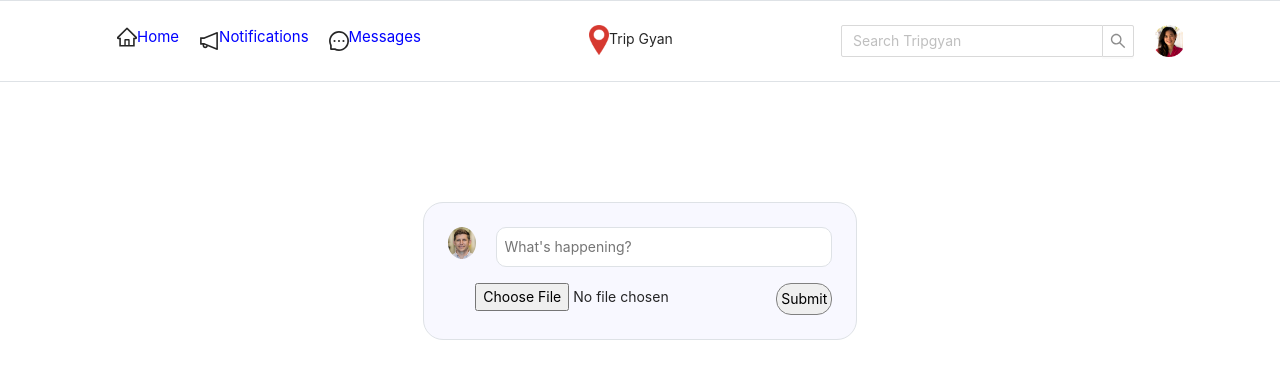
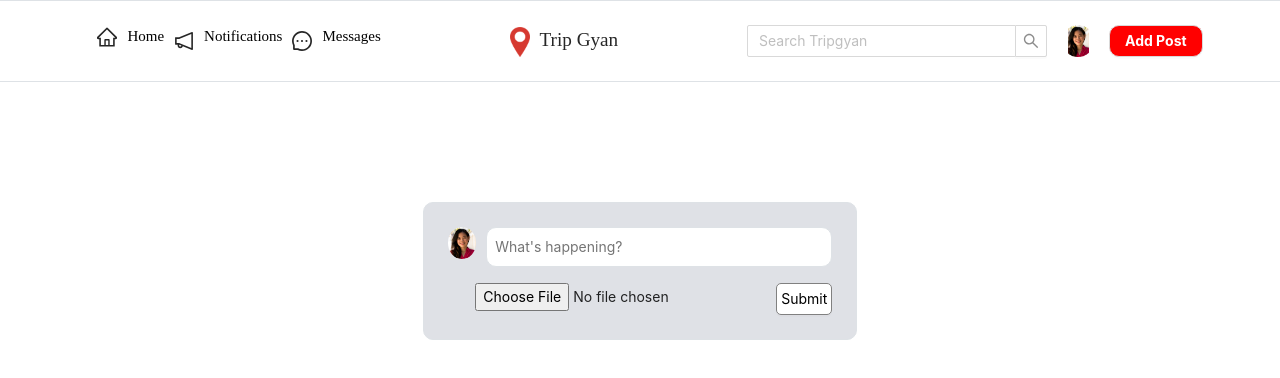
Before and after one commit to AkshayDeshmukh45/social-feed-webapp, a React (Create React App) app: page / in a window 1280 px wide. Shown: the top 378 px of the page. Built offline with nearby package versions, Linux system fonts and the light colour scheme.

Commit message:
submission cmmit

```diff
--- a/package.json
+++ b/package.json
@@ -11,7 +11,7 @@
     "moment": "^2.29.1",
     "react": "^17.0.2",
     "react-dom": "^17.0.2",
-    "react-router-dom": "^6.0.2",
+    "react-router-dom": "^5.0.0",
     "react-scripts": "^3.4.4",
     "web-vitals": "^1.1.2"
   },
--- a/src/App.js
+++ b/src/App.js
@@ -1,26 +1,28 @@
 import React from "react";
 import Header from "./Header";
-import CommentBox from "./CommentBox";
-import Commentbox from "./CommentBox";
-import CommentWidgets from "./CommentWidgets";
 import UploadPost from "./UploadPost.js";
 import Postjson from "./Postjson";
-import { Route, Switch } from "react-router-dom";
-// import Signup from "./Signup.js";
-
+import { BrowserRouter as Router, Route, Switch } from "react-router-dom";
+import Login from "./Login.js";
+// import LoginLayout from "./LoginLayout.js";
+// import Login from './LoginApi.json'
 
 function App() {
   return (
     <>
       <Header />
       <UploadPost />
-
-      <div>
-        <Postjson />
-        {/* <CommentWidgets /> */}
-        {/* <CommentBox /> */}
-      </div>
-      {/* <Signup /> */}
+      <Postjson />
+      {/* <Router>
+      <Switch> */}
+      {/* <Route path="/" exact component={Login} /> */}
+      {/* <Route path= "/LoginLayout" exact component= {LoginLayout} /> */}
+      {/* <Route path="/Header" exact component={Header} />
+      <Route path="/UploadPost" exact component={UploadPost} />
+      <Route path="/Postjson" exact component={Postjson} /> */}
+      {/* <Route path= "/Login" exact component= {Login} /> */}
+      {/* </Switch> */}
+      {/* </Router> */}
     </>
   );
 }
--- a/src/Header.js
+++ b/src/Header.js
@@ -39,8 +39,8 @@
         .then((res) => res.json())
         .then((data) => {
           console.log(data, "this is data from cloudinary");
-          // setimage(data.secure_url);
-          // localStorage.setItem("img", JSON.stringify(data.url));
+          setImg(data.secure_url);
+          localStorage.setItem("img", JSON.stringify(data.url));
           const temp = { Image: data.url, Title: title };
           localStorage.setItem("Values", JSON.stringify(temp));
           // setPreView(data.url);
@@ -61,7 +61,7 @@
   // }
 
   const takeImg = async (event) => {
-    // const file = event.target.files;
+    const file = event.target.files;
     await handleImage(event.target.files);
   };
 
@@ -76,29 +76,47 @@
       <div className="h-10  border p-4  w-100 d-flex justify-content-around flex-wrap">
         {/* Left Side */}
         <div
-          className="d-flex justify-content-around   md:w-100  flex-wrap"
-          // style={{ marginLeft: "100px" }}
+          className="d-flex justify-content-around  md:w-100  flex-wrap"
+          style={{fontFamily:"Ubuntu", }}
         >
           <div
             className="d-flex"
             style={{ alignSelf: "start", alignContent: "start" }}
           >
-            <HomeOutlined style={{ fontSize: "20px",marginLeft: "20px" }} />
-            <span className="" style={{ color: "blue", fontSize: "15px" }}>
+            <HomeOutlined
+              style={{
+                marginLeft: "10px",
+                fontSize: "20px",
+                marginLeft: "20px",
+              }}
+            />
+            <span
+              className=""
+              style={{ marginLeft: "10px", color: "black", fontSize: "15px" }}
+            >
               {" "}
               Home
             </span>
           </div>
           <div className="d-flex">
-            <NotificationOutlined style={{ fontSize: "20px",marginLeft: "20px" }}  />
-            <span className="" style={{ color: "blue", fontSize: "15px" }}>
+            <NotificationOutlined
+              style={{ fontSize: "20px", marginLeft: "10px" }}
+            />
+            <span
+              className=""
+              style={{ marginLeft: "10px", color: "black", fontSize: "15px" }}
+            >
               {" "}
               Notifications
             </span>
           </div>
           <div className="d-flex">
-            <MessageOutlined style={{ fontSize: "20px",marginLeft: "20px" }} />
-            <span className="" style={{ color: "blue", fontSize: "15px" }}>
+            <MessageOutlined style={{ fontSize: "20px", marginLeft: "10px" }} />
+            <span
+              className=""
+              style={{ marginLeft: "10px", color: "black", fontSize: "15px" }}
+            >
+              {" "}
               Messages
             </span>
           </div>
@@ -106,7 +124,15 @@
 
         <div>
           <img src={Logo} height={30} width={20} />
-          <span>Trip Gyan</span>
+          <span
+            style={{
+              marginLeft: "10px",
+              fontSize: "1.2rem",
+              fontFamily: "monoscope",
+            }}
+          >
+            Trip Gyan
+          </span>
         </div>
         <div>
           <div className="d-flex">
@@ -120,15 +146,26 @@
             <Avatar
               className="rounded"
               src={Profile}
-              width={40}
-              height={40}
-              layout="fixed"
-              style={{ marginLeft: "20px" }}
+              width={100}
+              height={100}
+              style={{ objectFit: "contain", marginLeft: "1.25rem" }}
             />
+            <Button
+              style={{
+                marginLeft: "1.25rem",
+                color: "white",
+                backgroundColor: "red",
+                fontSize: "14px",
+                fontWeight: "bold",
+                borderRadius: "10px",
+              }}
+            >
+              Add Post
+            </Button>
           </div>
+          <div></div>
         </div>
       </div>
-
     </div>
   );
 }
--- /dev/null
+++ b/src/LoginApi.json
@@ -0,0 +1,8 @@
+{
+  "login": [
+    {
+      "email": "abc@example.com",
+      "password": "abc@123.com"
+    }
+  ]
+}
--- /dev/null
+++ b/src/LoginLayout.js
@@ -0,0 +1,70 @@
+import React from "react";
+import { useHistory } from "react-router-dom";
+import { useState, useEffect } from "react";
+
+function LoginLayout() {
+  const [email, setEmail] = useState(" ");
+  const [password, setPassword] = useState(" ");
+
+  const history = useHistory();
+
+  useEffect =
+    (() => {
+      if (localStorage.getItem(`user-info`)) {
+        history.push("./Login");
+      }
+    },
+    []);
+
+  async function login() {
+    console.warn("Data", email, password);
+    let items ={email, password};
+    let result = await fetch('LoginApi.json')
+    method: 'POST',
+    header: {
+        'content-type': 'application/json',
+        "Accept": 'application/json'
+    },
+    body: JSON.stringify(items)
+  });
+  result= await result.json();
+  localStorage.setItem('user-info',JSON.stringify(result));
+  history.push(./Login)
+
+  return (
+    <div className="col-sm-6 offset-sm-3">
+      <h1>Login Page</h1>
+      <input
+        type="text"
+        className="form-control"
+        placeholder="Email"
+        onChange={(e) => setEmail(e.target.value)}
+      />
+      <br></br>
+      <input
+        type="password"
+        className="form-control"
+        placeholder="Password"
+        onChange={(e) => setPassword(e.target.value)}
+      />
+
+      <Container>
+        ...
+        <Row>
+          <Col xs="6">
+            <Button color="primary" className="px-4" onClick={login}>
+              Login
+            </Button>
+          </Col>
+          <Col xs="6" className="text-right">
+            <Button color="link" className="px-0">
+              Forgot password?
+            </Button>
+          </Col>
+        </Row>
+        ...
+      </Container>
+    </div>
+  );
+}
+export default LoginLayout;
--- a/src/Postjson.js
+++ b/src/Postjson.js
@@ -1,16 +1,14 @@
 import React, { useEffect, useState } from "react";
-import { Card, Form, Input, Layout, Avatar } from "antd";
+import {Button, Card, Form, Input, Layout, Avatar } from "antd";
 import Profile from "./Profile1.png";
 import Prof from "./profile2.png";
-import "./Postjson.css";
-import CommentBox from "./CommentBox";
-import CommentWidgets from "./CommentWidgets";
 import PostCard from "./PostCard";
 import {
   HomeOutlined,
   NotificationOutlined,
   MessageOutlined,
 } from "@ant-design/icons";
+
 function Postjson() {
   const { TextArea } = Input;
   const [dynamicData, setDynamicData] = useState([]);
@@ -32,46 +30,46 @@
   const user2 = [
     {
       id: 1,
-      name: "Ammela Kerr",
-      time: "June 14",
+      name: "Amella Jones",
+      time: "June 22",
       message: "Thats was amazing Trip",
-      post: "./profile2.png",
+      post: "./profile1.png",
     },
 
     {
       id: 2,
-      name: "John Doe",
-      time: "June 20",
+      name: "Tony Jones",
+      time: "Sept 20",
       message: "Thats was amazing Trip",
       post: "./profile1.png",
     },
     {
       id: 3,
-      name: "Peters Berg",
-      time: "June 16",
+      name: "Jone Dee",
+      time: "Oct 20",
       message: "Thats was amazing Trip",
       post: "./profile1.png",
     },
 
     {
       id: 4,
-      name: "Alleana Grande",
-      time: "Aug 20",
-      message: "Thats was amazing Jurney",
+      name: "John Doe",
+      time: "Nov 2",
+      message: "Thats was amazing Trip",
       post: "./profile1.png",
     },
     {
       id: 5,
-      name: "Suzi Bates",
-      time: "Nov 20",
-      message: "Thats was Wonderfull",
-      post: "./profile2.png",
+      name: "Peters Berg",
+      time: "June 20",
+      message: "Thats was amazing Trip",
+      post: "./profile1.png",
     },
 
     {
       id: 6,
       name: "Peters Berg",
-      time: "DEC 20",
+      time: "June 20",
       message: "Thats was amazing Trip",
       post: "./profile1.png",
     },
@@ -124,27 +122,6 @@
       message: "Thats was amazing Trip",
       post: "./profile1.png",
     },
-    {
-      id: 14,
-      name: "Peters Berg",
-      time: "June 20",
-      message: "Thats was amazing Trip",
-      post: "./profile1.png",
-    },
-    {
-      id: 12,
-      name: "Peters Berg",
-      time: "June 20",
-      message: "Thats was amazing Trip",
-      post: "./profile1.png",
-    },
-    {
-      id: 13,
-      name: "Peters Berg",
-      time: "June 20",
-      message: "Thats was amazing Trip",
-      post: "./profile1.png",
-    },
   ];
   const takeImg = async (event) => {
     // const file = event.target.files;
@@ -161,14 +138,12 @@
     var exist = await localStorage.getItem("Values");
 
     exist = exist ? [...JSON.parse(exist), temp] : [];
-    console.log(exist, "<<<exist");
+    console.log(exist, "exist");
     await localStorage.setItem("Values", JSON.stringify(exist));
     event.preventDefault();
     setTogglePost(!togglePost);
   };
   const handleImage = async (imageAdd) => {
-    // console.log("this is image add >>>>  >>",imageAdd)
-
     try {
       console.log(imageAdd, "handle image called");
       // console.log("handleUpload called")
@@ -179,14 +154,12 @@
       console.log("before cloud post");
 
       fetch("https://api.cloudinary.com/v1_1/quink-post/image/upload", {
-        method: "post",
+        method: "POST",
         body: data,
       })
         .then((res) => res.json())
         .then(async (data) => {
           console.log(data, "this is data from cloudinary");
-          // setimage(data.secure_url);
-          // localStorage.setItem("sjdgsjd", JSON.stringify(data.url));
           setImg(data?.url);
           // const temp = await {
           //   Image: data?.url,
@@ -196,7 +169,7 @@
           // var exist = await localStorage.getItem("Values");
 
           // exist = exist ? [...JSON.parse(exist), temp] : [];
-          // console.log(exist, "<<<exist");
+          // console.log(exist, "exist");
           // await localStorage.setItem("Values", JSON.stringify(exist));
           // setPreView(data.url);
         })
@@ -212,7 +185,7 @@
   useEffect(() => {
     const temp = localStorage.getItem("Values");
     setDynamicData(JSON.parse(temp));
-    console.log(temp, "<<this is temp");
+    console.log(temp, "this is temp");
   }, [togglePost]);
 
   function getVal(event, id) {
@@ -245,13 +218,14 @@
           className=" col-md-12 col-xl-4   d-flex flex-column   align-items-center p-4 border w-md-50 "
           style={{
             margin: "auto",
-            borderRadius: "20px",
-            backgroundColor: "#F8F8FF",
+            borderRadius: "10px",
+            backgroundColor: "#dfe1e6",
+            marginTop: "0",
           }}
         >
           <div className="d-flex justify-content-start w-100">
             <Avatar
-              src={Profile}
+              src={Prof}
               width={50}
               height={50}
               style={{ objectFit: "contain" }}
@@ -261,64 +235,35 @@
               type="text"
               value={title}
               placeholder="What's happening?"
-              className="w-100 md:w-100  border p-2"
+              className="w-100 md:w-80  border p-2"
               onChange={(e) => setTitle(e.target.value)}
-              style={{ marginLeft: "20px", borderRadius: "10px" }}
+              style={{ marginLeft: "10px", borderRadius: "10px" }}
             />
           </div>
 
           <div className="d-flex w-100 mt-3 justify-content-end">
             <input
-
               type="file"
               name="img-upload"
               onChange={takeImg}
               // onChange={(e) => handleImage(e.target.files)}
-              value={img}
+              // value={img}
             />
-            <button
+            <Button
               className="p-1"
               style={{
+                // width: "10rem",
                 padding: "0px",
-                borderRadius: "15px",
+                borderRadius: "5px",
                 color: "black",
                 border: "1px solid grey",
               }}
               onClick={storageValues}
             >
               Submit
-            </button>
+            </Button>
           </div>
-
-          {/* <button
-            style={{
-              width: "10rem",
-              padding: "0px",
-              borderRadius: "15px",
-              marginTop: "1rem",
-              backgroundColor: "red",
-              color: "white",
-            }}
-            onClick={storageValues}
-          >
-            Cancel
-          </button> */}
         </div>
-
-        {/* <form action="" onSubmit={storageValues}>
-                <input type="text" value={title} onChange={(e) => setTitle(e.target.value)} />
-                <input className="abcd" type="file" name="img-upload"
-                onChange={takeImg}
-                // onChange={(e) => handleImage(e.target.files)}
-                value={img}/>
-                <br />
-                <input type="submit" name="Submit" style={{backgroundColor: "yellow"}}/>
-              </form> */}
-        {/* {
-                preView && (
-                  <img src={preView} alt="" style={{width: "200px", height: "200px"}} />
-                )
-              } */}
       </div>
       <div
         style={{
@@ -328,94 +273,9 @@
         }}
       >
         <>
-
-        </>
-        <>
           {/* {user2?.map((user) => { */}
           {dynamicData?.map((user, id) => {
             return <PostCard user={user} userName={user2[id]} />;
-            // return (
-            // <Layout className="container1">
-            //   <div className="userPost1">
-            //     <div className="prof1">
-            //       <div className="profile1">
-            //         <Avatar src={Profile} width={50} height={50} />
-            //       </div>
-            //       <div className="userName1">{user.name}</div>
-            //     </div>
-            //     <div className="sts1">
-            //       <div className="created-time1">{user.time}</div>
-            //       <div className="picture1">
-            //         <div className="userStatus1">{user.message}</div>
-            //       </div>
-            //       <Card
-            //         hoverable
-            //         style={{ width: "100%", height: "50vh" }}
-            //         cover={
-            //           <img
-            //             alt="example"
-            //             src="https://gw.alipayobjects.com/zos/antfincdn/LlvErxo8H9/photo-1503185912284-5271ff81b9a8.webp"
-            //           />
-            //         }
-            //       ></Card>
-            //       <div
-            //         style={{
-            //           position: "absolute",
-            //           right: "55vw",
-            //           display: "flex",
-            //           justifyContent: "space-between",
-            //           alignItems: "flex-start",
-            //           left: "-32vw",
-            //           top: "-25vh",
-            //         }}
-            //       >
-            //         <CommentWidgets />
-            //         <div
-            //           style={{
-            //             marginLeft: "30vw",
-            //             display: "flex",
-            //             position: "relative",
-            //             top: "129vh",
-            //           }}
-            //         >
-            //           <Avatar
-            //             className="commentAvatar"
-            //             src={Profile}
-            //             width={10}
-            //             height={10}
-            //             layout="fixed"
-            //             style={{ marginLeft: "20px" }}
-            //           />
-            //           <form
-            //             action=""
-            //             onSubmit={(event) => getVal(event, user.id)}
-            //           >
-            //             <textarea
-            //               name=""
-            //               id=""
-            //               rows={2}
-            //               placeholder="Write a comment here"
-            //               style={{
-            //                 width: "27vw",
-            //                 height: "20px",
-            //                 marginLeft: "10px",
-            //                 boxShadow: "1px 5px 7px -7px rgba(0, 0, 0, 0.75)",
-            //               }}
-            //               onChange={(event) => changeText(event)}
-            //             ></textarea>
-            //             <input type="submit" value="submit" />
-            //           </form>
-            //           <Form.Item>
-            //             <Button htmlType="submit" type="primary">
-            //               Add Comment
-            //             </Button>
-            //           </Form.Item>
-            //         </div>
-            //       </div>
-            //     </div>
-            //   </div>
-            // </Layout>
-            // );
           })}
         </>
         <div
@@ -435,16 +295,14 @@
               value={title}
               placeholder="Enter Caption Here"
               onChange={(e) => setTitle(e.target.value)}
-              style={{ width: "80%", borderRadius: "20px" }}
+              style={{ width: "80%", borderRadius: "10px" }}
             />
             <input
-              // className="abcd"
-
               type="file"
               name="img-upload"
               onChange={takeImg}
               // onChange={(e) => handleImage(e.target.files)}
-              value={img}
+              // value={img}
             />
             <button
               style={{
@@ -457,13 +315,13 @@
               }}
               onClick={storageValues}
             >
-              Submit
+              Add Post
             </button>
             <button
               style={{
                 width: "10rem",
                 padding: "0px",
-                borderRadius: "15px",
+                borderRadius: "5px",
                 marginTop: "1rem",
                 backgroundColor: "red",
                 color: "white",
@@ -473,21 +331,6 @@
               Cancel
             </button>
           </div>
-
-          {/* <form action="" onSubmit={storageValues}>
-                <input type="text" value={title} onChange={(e) => setTitle(e.target.value)} />
-                <input className="abcd" type="file" name="img-upload"
-                onChange={takeImg}
-                // onChange={(e) => handleImage(e.target.files)}
-                value={img}/>
-                <br />
-                <input type="submit" name="Submit" style={{backgroundColor: "yellow"}}/>
-              </form> */}
-          {/* {
-                preView && (
-                  <img src={preView} alt="" style={{width: "200px", height: "200px"}} />
-                )
-              } */}
         </div>
       </div>
     </>
--- a/src/index.js
+++ b/src/index.js
@@ -6,8 +6,8 @@
 
 
 ReactDOM.render(
-    <BrowserRouter>
+    <>
         <App />
-    </BrowserRouter>,
+    </>,
     document.getElementById('root')
 );
```
Also changed, not shown: src/Login.js (+21 -13 lines), src/PostCard.js (+22 -21 lines), src/Signup.js (+12 -29 lines), 1 other file (tests, documents, lock files or other folders).
